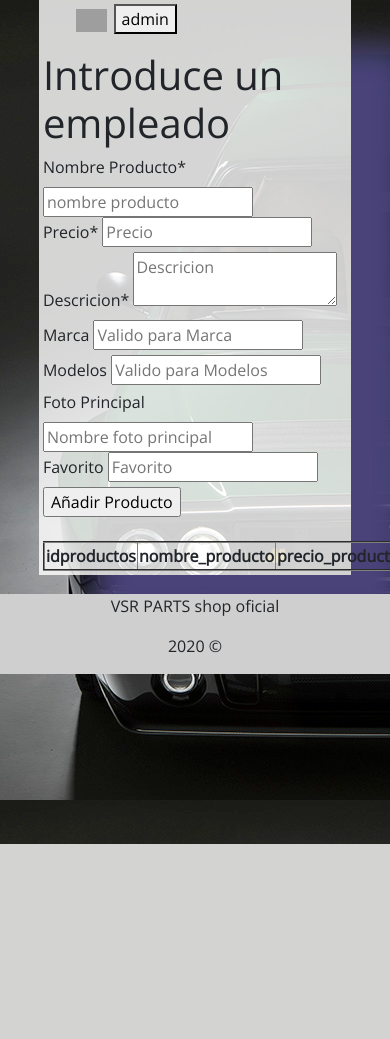
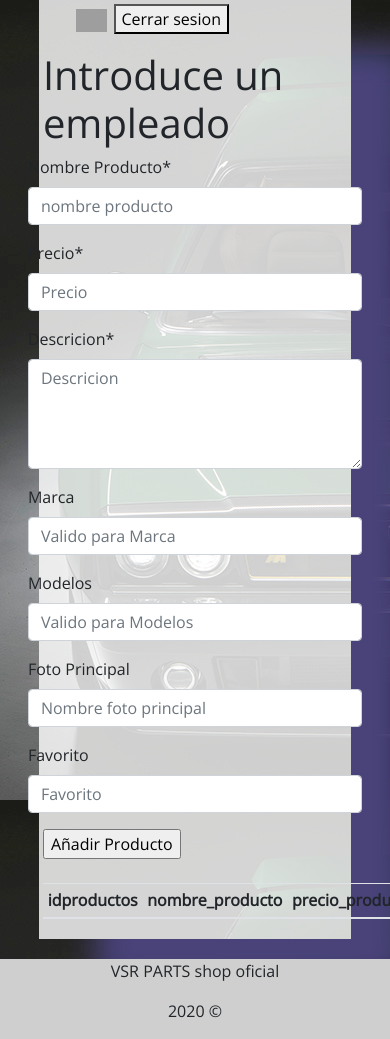
Before and after one commit to gunter443/vsrparts, a PHP site: page /listaAdmin.php in a window 390 px wide; the page is wider, and only the part inside the window is pictured. Before the commit the page ends 844 px from the top of that part, so only its background shows below. Run offline with PHP 8.4, Linux system fonts and the light colour scheme; a user stored in the database is signed in; data that the repository does not hold is empty; some libraries are stand-ins or nearby versions; grey boxes are pictures that could not be loaded.

Commit message:
listacss and css change

```diff
--- a/css/index.css
+++ b/css/index.css
@@ -121,3 +121,24 @@
 a:active {
     text-decoration: none;
 }
+
+@media only screen and (max-width: 750px) {
+    .cardtamaño {
+        width: 100%;
+    }
+    #body {
+        width: 90%;
+        max-width: 100%;
+    }
+}
+
+@media only screen and (max-width: 570px) {
+    .contenido .especificacines {
+        column-count: 1;
+        text-align: center;
+    }
+    #body {
+        width: 100%;
+        max-width: 100%;
+    }
+}
--- /dev/null
+++ b/css/listaAdmin.css
@@ -0,0 +1,127 @@
+* {
+    font-family: 'Open Sans', sans-serif;
+}
+
+#body {
+    height: auto;
+    margin: 0 auto;
+}
+
+#body {
+    width: 80%;
+    /*height: 100%;*/
+    /*box-sizing: border-box;*/
+    max-width: 900px;
+    height: auto;
+    padding: 1vmin;
+    background-color: var(--main-color-body);
+    margin: 0 auto;
+    /*margin-bottom: -100%;*/
+    border-left: 1px black;
+    border-right: 1px black;
+    background-color: rgba(255, 255, 255, 0.808);
+    box-shadow: 57px 47px 30px 0px rgba(73, 67, 122, 1);
+    /* derecha/izquierda-> 0 centro detras del div
+    , altura
+    , difuminado,
+     cuanto mas grande es ,
+      color*/
+    /*box-shadow: 0px 0px 20px 0px #2c2222ad;*/
+}
+
+body {
+    background-image: url("../fotos/lanciaFondo.jpg");
+    background-repeat: repeat;
+    background-attachment: fixed;
+}
+
+.cabecera {
+    width: 100%;
+    height: 12vmin;
+    min-height: 6vmin;
+}
+
+.nombre {
+    margin: auto;
+    width: 80%;
+    height: 50%;
+}
+
+.nombre a {
+    margin: 1%;
+}
+
+.nombre a img {
+    height: 100%;
+}
+
+.fila_botones {
+    margin: 0;
+    height: 50%;
+    display: flex;
+    justify-content: space-between;
+    align-items: center;
+}
+
+.fila_botones a {
+    font-size: 1.75vmin;
+    width: 100%;
+    padding: 1vmin;
+    text-align: center;
+    background-color: rgb(255, 68, 0);
+    border: 1px solid black;
+    text-decoration: none;
+    color: black;
+}
+
+.fila_botones a:hover {
+    background-color: rgb(255, 115, 0)
+}
+
+.contenido {
+    display: flex;
+    flex-wrap: wrap;
+}
+
+.carousel,
+.carousel-inner>.carousel-item>img {
+    height: 300px;
+}
+
+#listcadars {
+    padding: 20px 10px;
+    margin: 20px 0;
+    width: 100%;
+    /* display: grid;
+    grid-template-columns: auto auto;*/
+}
+
+.cardtamaño {
+    width: 49%;
+    display: flex;
+    align-content: center;
+    align-items: center;
+}
+
+.cardtamaño>a {
+    margin: auto;
+}
+
+.pie {
+    background-color: rgb(207, 207, 207);
+    text-align: center;
+    margin-top: 5%;
+    padding-top: 0.01%;
+    padding-bottom: 0.01%;
+    position: relative;
+}
+
+a:link,
+a:visited,
+a:active {
+    text-decoration: none;
+}
+
+.formularioadd {
+    margin: auto;
+}
--- a/php/index.php
+++ b/php/index.php
@@ -39,21 +39,21 @@
 
                 <div class="carousel-inner">
                     <div class="carousel-item active">
-                        <img class="d-block w-100" src="../fotos/Vsr parts/pomos_a.jpg" alt="First slide">
+                        <img class="d-block " src="../fotos/Vsr parts/pomos_a.jpg" alt="First slide">
                         <div class="carousel-caption d-none d-md-block">
                             <h5>Pomos Rally Art</h5>
                             <p>Valido para todos los coches</p>
                         </div>
                     </div>
                     <div class="carousel-item">
-                        <img class="d-block w-100" src="../fotos/Vsr parts/palanca_a.jpg" alt="Second slide">
+                        <img class="d-block " src="../fotos/Vsr parts/palanca_a.jpg" alt="Second slide">
                         <div class="carousel-caption d-none d-md-block">
                             <h5>palanca cambios</h5>
                             <p>Para BMW</p>
                         </div>
                     </div>
                     <div class="carousel-item">
-                        <img class="d-block w-100" src="../fotos/Vsr parts/junta_cul_a.jpg" alt="Third slide">
+                        <img class="d-block " src="../fotos/Vsr parts/junta_cul_a.jpg" alt="Third slide">
                         <div class="carousel-caption d-none d-md-block">
                             <h5>Junta culata</h5>
                             <p>Para BMW 325I</p>
--- a/php/listaAdmin.php
+++ b/php/listaAdmin.php
@@ -18,7 +18,7 @@
     <link href="https://fonts.googleapis.com/css?family=Open+Sans&display=swap" rel="stylesheet">
     <link rel="stylesheet" href="https://maxcdn.bootstrapcdn.com/bootstrap/4.0.0/css/bootstrap.min.css" integrity="sha384-Gn5384xqQ1aoWXA+058RXPxPg6fy4IWvTNh0E263XmFcJlSAwiGgFAW/dAiS6JXm" crossorigin="anonymous">
     <link rel="shortcut icon" href="../fotos/icono.png" type="image/x-icon">
-    <link rel="stylesheet" href="../css/index.css">
+    <link rel="stylesheet" href="../css/listaAdmin.css">
     <title>lista Productos adiministrador </title>
 </head>
 
@@ -27,39 +27,46 @@
         <div class="cabecera">
             <div class="nombre">
                 <a href="./index.php"><img src="../fotos/Vsr parts/iconoPagina.png" alt="Página Principal"></a>
-                <button id="cerrarses" class="mini">admin</button>
+                <button id="cerrarses" class="mini">Cerrar sesion</button>
             </div>
         </div>
         <div class="contenido">
             <h1>Introduce un empleado</h1>
-            <div>
+            <div class="formularioadd">
                 <form action="./insertar.php" method="post">
+                <div class="form-group row">
                     <label for="nomPro">Nombre Producto<span>*</span></label>
-                    <input type="text" name="nomPro" id="nomPro" placeholder="nombre producto" title="Nombre Producto" required>
-                    <br>
+                    <input class="form-control" type="text" name="nomPro" id="nomPro" placeholder="nombre producto" title="Nombre Producto" required>
+                </div>
+                <div class="form-group row">
                     <label for="precio">Precio<span>*</span></label>
-                    <input type="number" name="precio" id="precio" placeholder="Precio" required>
-                    <br>
+                    <input class="form-control" type="number" name="precio" id="precio" placeholder="Precio" required>
+                </div>
+                <div class="form-group row">
                     <label for="des">Descricion<span>*</span></label>
-                    <textarea  type="text" name="des" id="des" placeholder="Descricion" required></textarea>
-                    <br>
+                    <textarea class="form-control" type="text" name="des" id="des" rows="4" placeholder="Descricion" required></textarea>
+                </div>
+                <div class="form-group row">
                     <label for="marcPro">Marca</label>
-                    <input type="text" name="marcPro" id="marcPro"  placeholder="Valido para Marca">
-                    <br>
+                    <input class="form-control" type="text" name="marcPro" id="marcPro"  placeholder="Valido para Marca">
+                </div>
+                <div class="form-group row">
                     <label for="modPro">Modelos</label>
-                    <input type="text" name="modPro" id="modPro"  placeholder="Valido para Modelos">
-                    <br>
+                    <input class="form-control" type="text" name="modPro" id="modPro"  placeholder="Valido para Modelos">
+                </div>
+                <div class="form-group row">
                     <label for="foto">Foto Principal</label>
-                    <input type="text" name="foto" id="foto"  placeholder="Nombre foto principal">
-                    <br>
+                    <input class="form-control" type="text" name="foto" id="foto"  placeholder="Nombre foto principal">
+                </div>
+                <div class="form-group row">
                     <label for="prin">Favorito</label>
-                    <input type="text" name="prin" id="prin" pattern="[0-1]{1}"  placeholder="Favorito">
-                    <br>
+                    <input class="form-control" type="text" name="prin" id="prin" pattern="[0-1]{1}"  placeholder="Favorito">
+                </div>
                     <input type="submit" value="Añadir Producto" id="btn">
                 </form>
             </div>
             <br>
-            <table border="2">
+            <table class="table table-sm">
                 <thead>
                     <tr>
                         <th>idproductos</th>
```
Also changed, not shown: php/contactanos.html (+1 -15 lines), 1 other file.
